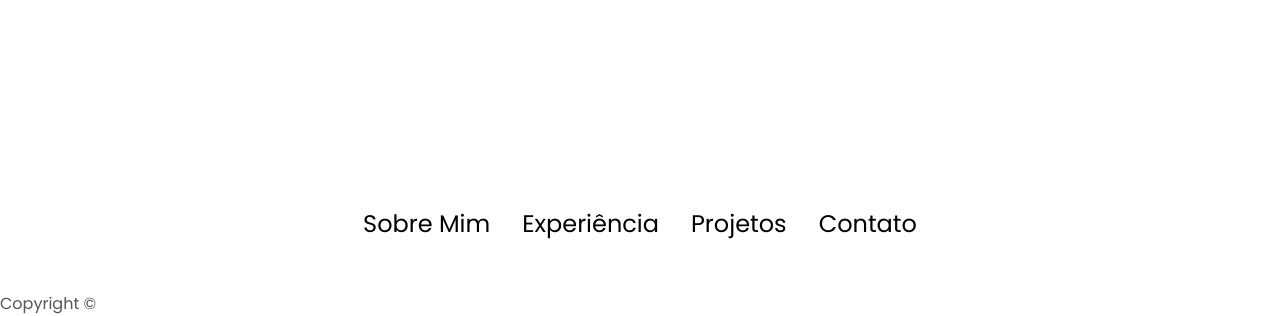
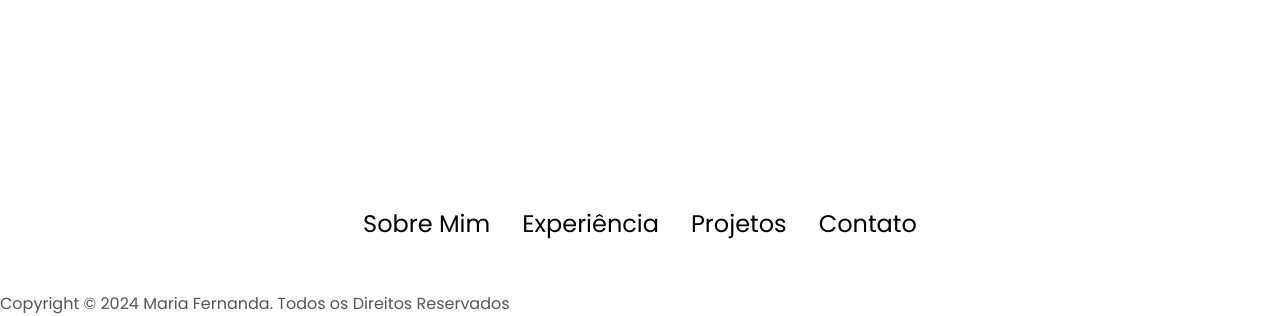
Before and after one commit to mfeeee/my_portfolio, a plain HTML site: page index.html in a window 1280 px wide. Shown: the part 3485-3801 px from the top of the page. Drawn offline with Linux system fonts and the light colour scheme.

Commit message:
decimo commit

```diff
--- a/index.html
+++ b/index.html
@@ -170,7 +170,7 @@
                 </ul>
             </div>
         </nav>
-        <p>Copyright &#169</p>
+        <p>Copyright &#169 2024 Maria Fernanda. Todos os Direitos Reservados</p>
     </footer>
     <script src="script.js"></script>
 </body>
```
